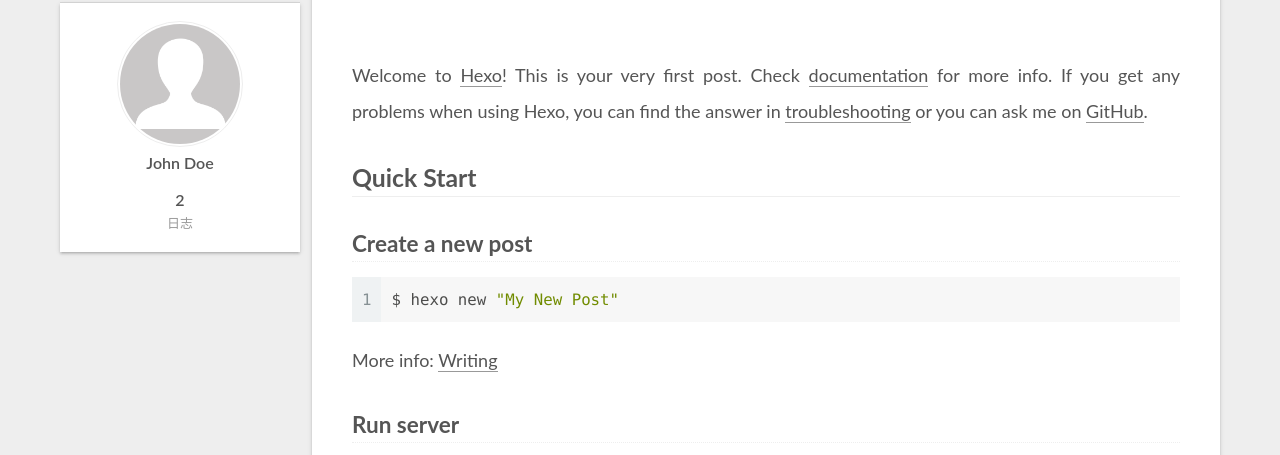
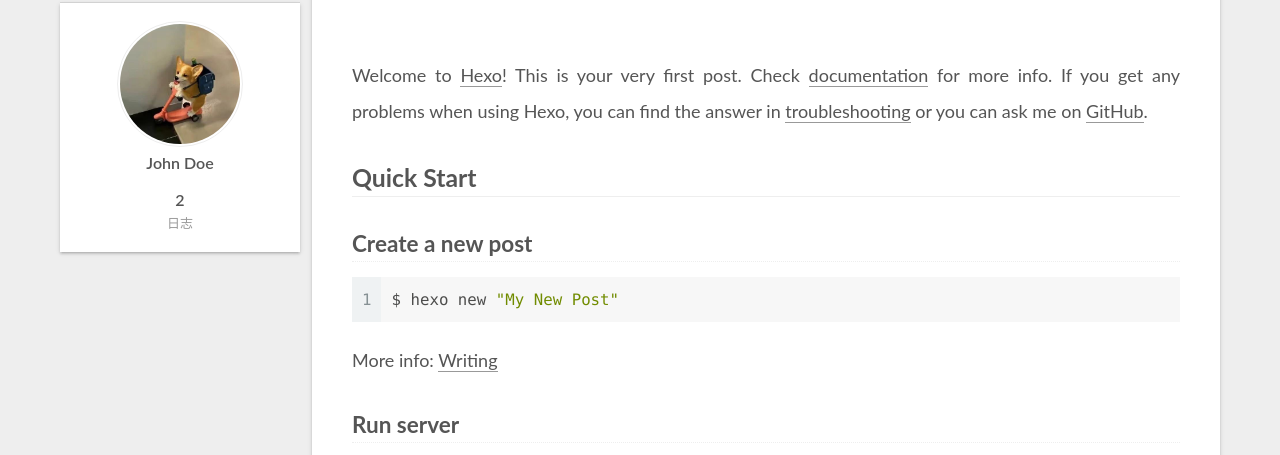
Before and after one commit to YouyinWang/youyin.github.io, a plain HTML site: page index.html in a window 1280 px wide. Shown: the part 339-794 px from the top of the page. Drawn offline with Linux system fonts and the light colour scheme.

Commit message:
Site updated: 2025-03-27 19:48:22

```diff
--- a/index.html
+++ b/index.html
@@ -168,7 +168,7 @@
     <link itemprop="mainEntityOfPage" href="http://example.com/2025/03/27/page/">
 
     <span hidden itemprop="author" itemscope itemtype="http://schema.org/Person">
-      <meta itemprop="image" content="/images/avatar.gif">
+      <meta itemprop="image" content="/images/avatar.png">
       <meta itemprop="name" content="John Doe">
       <meta itemprop="description" content="">
     </span>
@@ -225,7 +225,7 @@
     <link itemprop="mainEntityOfPage" href="http://example.com/2025/02/24/hello-world/">
 
     <span hidden itemprop="author" itemscope itemtype="http://schema.org/Person">
-      <meta itemprop="image" content="/images/avatar.gif">
+      <meta itemprop="image" content="/images/avatar.png">
       <meta itemprop="name" content="John Doe">
       <meta itemprop="description" content="">
     </span>
@@ -347,7 +347,7 @@
       <div class="site-overview-wrap sidebar-panel">
         <div class="site-author motion-element" itemprop="author" itemscope itemtype="http://schema.org/Person">
     <img class="site-author-image" itemprop="image" alt="John Doe"
-      src="/images/avatar.gif">
+      src="/images/avatar.png">
   <p class="site-author-name" itemprop="name">John Doe</p>
   <div class="site-description" itemprop="description"></div>
 </div>
```
Also changed, not shown: 2025/02/24/hello-world/index.html (+2 -2 lines), 2025/03/27/page/index.html (+2 -2 lines), about/index.html (+1 -1 lines), archives/2025/02/index.html (+1 -1 lines), archives/2025/03/index.html (+1 -1 lines), archives/2025/index.html (+1 -1 lines), archives/index.html (+1 -1 lines), resources/index.html (+1 -1 lines), tags/index.html (+1 -1 lines), “categories”/index.html (+1 -1 lines), images/avatar.gif (deleted).
